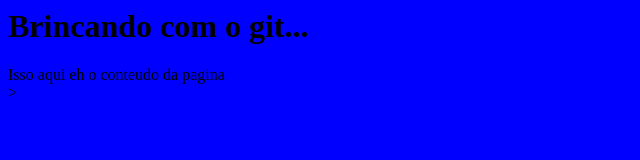
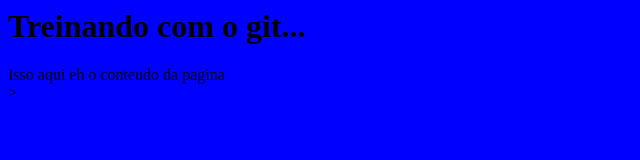
Before and after one commit to Machabane/curso-git-branch, a plain HTML site: page index.html in a window 1280 px wide. Shown: the whole page, without its empty margins (0-640 px from the left). Drawn offline with Linux system fonts and the light colour scheme.

Commit message:
mudando o titulo

```diff
--- a/index.html
+++ b/index.html
@@ -3,7 +3,7 @@
         <link rel="stylesheet" href="style.css" type="text/css">
     </head>
     <body>
-        <h1>Brincando com o git...</h1>
+        <h1>Treinando com o git...</h1>
 
 	<main>
 	    Isso aqui eh o conteudo da pagina
```
